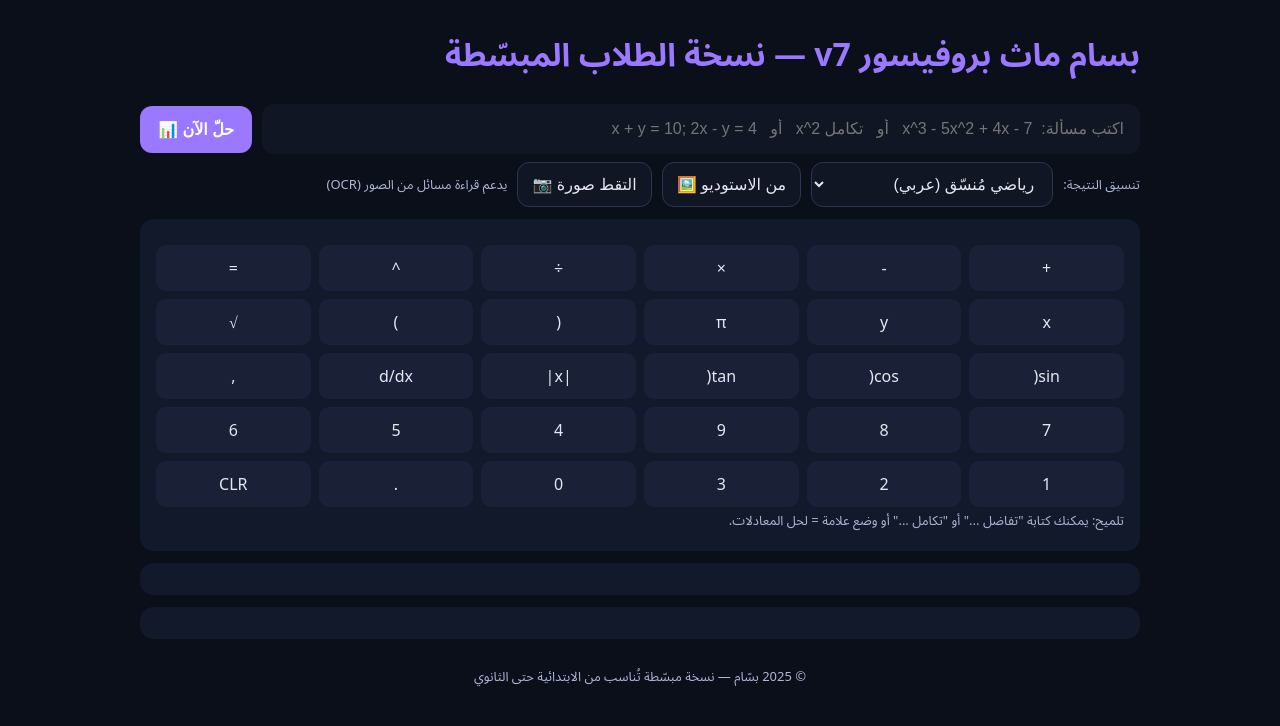
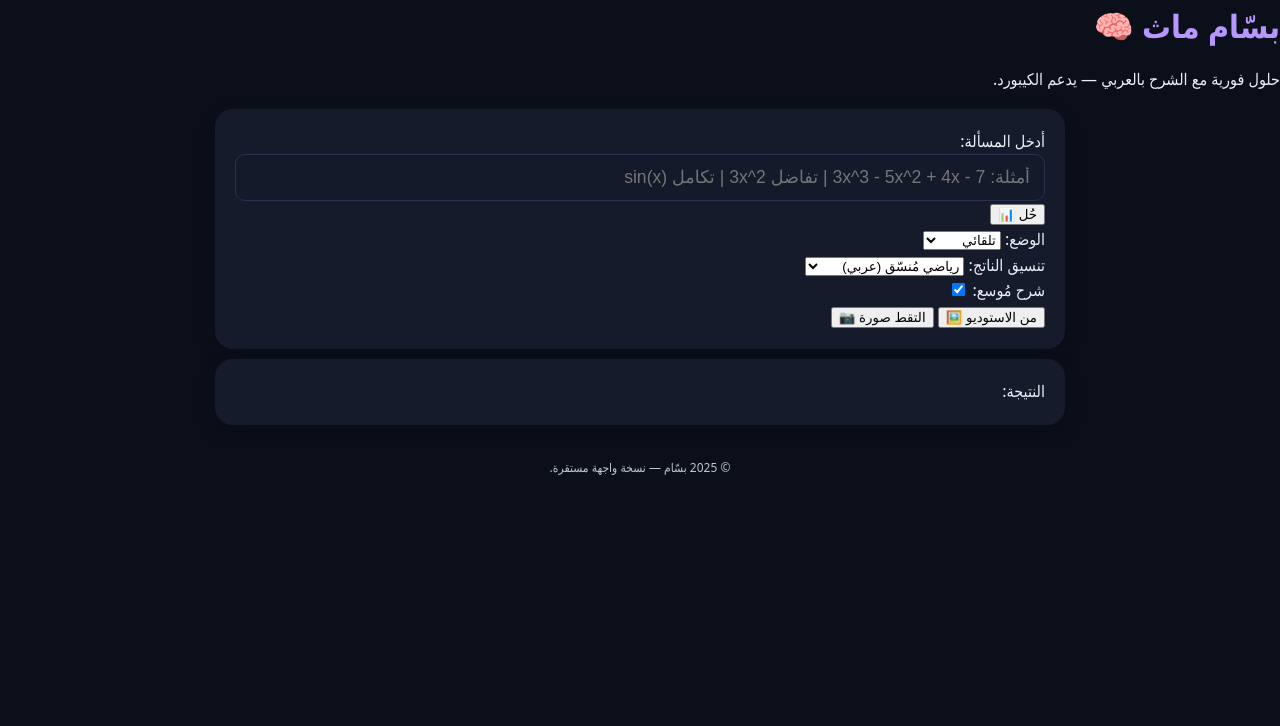
Before and after one commit to bassam-st/Bassam-Mathematics-, a Flask app: page / in a window 1280 px wide. Shown: the top 726 px of the page. Run offline with Flask 3, Linux system fonts and the light colour scheme; parts of the project's set-up code (start-up, migrations or seed data) failed here and were passed over; some libraries are stand-ins or nearby versions.

Commit message:
Update index.html

```diff
--- a/templates/index.html
+++ b/templates/index.html
@@ -1,80 +1,72 @@
-<!doctype html>
+<!DOCTYPE html>
 <html lang="ar" dir="rtl">
 <head>
-  <meta charset="utf-8">
-  <meta name="viewport" content="width=device-width,initial-scale=1">
-  <title>بسام ماث بروفيسور v7 — نسخة الطلاب المبسّطة</title>
-  <style>
-    :root{--bg:#0b0f19;--panel:#12192b;--ink:#e7e7f2;--accent:#9a78ff;--sub:#aeb6d6;--err:#ff6b81}
-    body{margin:0;font-family:system-ui,"Noto Sans Arabic","Segoe UI";background:var(--bg);color:var(--ink)}
-    .wrap{max-width:1000px;margin:auto;padding:16px}
-    h1{color:var(--accent);font-weight:800;margin:6px 0 14px}
-    .row{display:flex;gap:10px;flex-wrap:wrap;align-items:center}
-    input,select,button{border:none;border-radius:12px;font-size:16px}
-    .input{flex:1;padding:16px;background:#101623;color:var(--ink)}
-    .btn{background:var(--accent);color:#fff;padding:14px 18px;cursor:pointer;font-weight:bold}
-    .btn-ghost{background:#101623;color:var(--ink);padding:12px 14px;border:1px solid #2a3654}
-    .panel{background:var(--panel);border-radius:14px;padding:16px;margin-top:12px}
-    .section-title{color:#bfaaff;margin:.25rem 0}
-    .result-line{font-size:22px;line-height:1.8;word-break:break-word}
-    .note{font-size:13px;color:var(--sub)}
-    .err{background:#321a24;color:#fbb;border:1px solid #633;padding:10px;border-radius:12px}
-    .kbd{display:grid;grid-template-columns:repeat(6,1fr);gap:8px;margin-top:10px}
-    .k{background:#1a2136;padding:12px;border-radius:10px;text-align:center;cursor:pointer}
-    .k:active{transform:scale(.98)}
-    .small{font-size:13px}
-  </style>
-
-  <!-- MathJax -->
-  <script>
-    window.MathJax = { tex: { inlineMath: [['\\(','\\)'], ['$', '$']] } };
-  </script>
-  <script defer src="https://cdn.jsdelivr.net/npm/mathjax@3/es5/tex-mml-chtml.js"></script>
-
-  <!-- Tesseract OCR -->
-  <script defer src="https://cdn.jsdelivr.net/npm/tesseract.js@5/dist/tesseract.min.js"></script>
+  <meta charset="utf-8" />
+  <meta name="viewport" content="width=device-width,initial-scale=1" />
+  <title>بسّام ماث — حل فوري مع الشرح</title>
+  <link rel="stylesheet" href="/static/style.css" />
 </head>
 <body>
-  <div class="wrap">
-    <h1>بسام ماث بروفيسور v7 — نسخة الطلاب المبسّطة</h1>
+  <main class="wrap">
+    <header class="head">
+      <h1>بسّام ماث 🧠</h1>
+      <p class="sub">حلول فورية مع الشرح بالعربي — يدعم الكيبورد.</p>
+    </header>
 
-    <div class="row">
-      <input id="q" class="input" placeholder="اكتب مسألة:  x^3 - 5x^2 + 4x - 7   أو   تكامل x^2   أو   x + y = 10; 2x - y = 4">
-      <button id="solveBtn" class="btn">حلّ الآن 📊</button>
-    </div>
+    <section class="card">
+      <label class="lbl">أدخل المسألة:</label>
+      <div class="input-row">
+        <input id="q" class="inp" type="text" placeholder='أمثلة: 3x^3 - 5x^2 + 4x - 7 | تفاضل 3x^2 | تكامل sin(x)'>
+        <button id="solveBtn" class="btn primary">حُل 📊</button>
+      </div>
 
-    <div class="row" style="margin-top:8px">
-      <label class="note">تنسيق النتيجة:</label>
-      <select id="fmtSelect" class="btn-ghost">
-        <option value="ar" selected>رياضي مُنسّق (عربي)</option>
-        <option value="en">إنجليزي نصّي (x^3 - 5x^2 ...)</option>
-      </select>
+      <div class="row">
+        <div class="col">
+          <label class="lbl">الوضع:</label>
+          <select id="mode" class="sel">
+            <option value="auto" selected>تلقائي</option>
+            <option value="calc">حساب</option>
+            <option value="diff">تفاضل</option>
+            <option value="int">تكامل</option>
+            <option value="equation">معادلة (=)</option>
+          </select>
+        </div>
+        <div class="col">
+          <label class="lbl">تنسيق الناتج:</label>
+          <select id="fmt" class="sel">
+            <option value="ar" selected>رياضي مُنسّق (عربي)</option>
+            <option value="en">x^3 - 5x^2 + … (إنجليزي)</option>
+          </select>
+        </div>
+        <div class="col chk">
+          <label class="lbl">شرح مُوسع:</label>
+          <input id="verbose" type="checkbox" checked>
+        </div>
+      </div>
 
-      <button id="pickFile" class="btn-ghost">من الاستوديو 🖼️</button>
-      <button id="openCam"  class="btn-ghost">التقط صورة 📷</button>
-      <input id="fileInput" type="file" accept="image/*" hidden>
-      <input id="camInput"  type="file" accept="image/*" capture="environment" hidden>
-      <span class="note">يدعم قراءة مسائل من الصور (OCR)</span>
-    </div>
+      <div class="kbd" id="kbd"></div>
 
-    <div class="panel">
-      <div class="kbd" id="kbd">
-        <div class="k">+</div><div class="k">-</div><div class="k">×</div><div class="k">÷</div><div class="k">^</div><div class="k">=</div>
-        <div class="k">x</div><div class="k">y</div><div class="k">π</div><div class="k">(</div><div class="k">)</div><div class="k">√</div>
-        <div class="k">sin(</div><div class="k">cos(</div><div class="k">tan(</div><div class="k">|x|</div><div class="k">d/dx</div><div class="k">,</div>
-        <div class="k">7</div><div class="k">8</div><div class="k">9</div><div class="k">4</div><div class="k">5</div><div class="k">6</div>
-        <div class="k">1</div><div class="k">2</div><div class="k">3</div><div class="k">0</div><div class="k">.</div><div class="k" id="clr">CLR</div>
+      <div class="row gap">
+        <button id="pickImg" class="btn ghost">من الاستوديو 🖼️</button>
+        <button id="takeImg" class="btn ghost">التقط صورة 📷</button>
       </div>
-      <div class="note">تلميح: يمكنك كتابة "تفاضل ..." أو "تكامل ..." أو وضع علامة = لحل المعادلات.</div>
-    </div>
+      <!-- مُدخل صور مخفي (جاهز للتكامل المستقبلي مع OCR في الخادم) -->
+      <input id="imgInput" type="file" accept="image/*" capture="environment" hidden />
+    </section>
 
-    <div id="stepsBox"  class="panel"></div>
-    <div id="resultBox" class="panel"></div>
+    <section class="card">
+      <div id="status" class="status none"></div>
+      <div id="steps" class="steps"></div>
+      <div class="resBox">
+        <div class="resTitle">النتيجة:</div>
+        <div id="result" class="result"></div>
+      </div>
+    </section>
 
-    <p class="note" style="text-align:center;margin-top:24px">
-      © 2025 بسّام — نسخة مبسّطة تُناسب من الابتدائية حتى الثانوي
-    </p>
-  </div>
+    <footer class="foot">
+      <small>© 2025 بسّام — نسخة واجهة مستقرة.</small>
+    </footer>
+  </main>
 
   <script src="/static/main.js"></script>
 </body>
```
